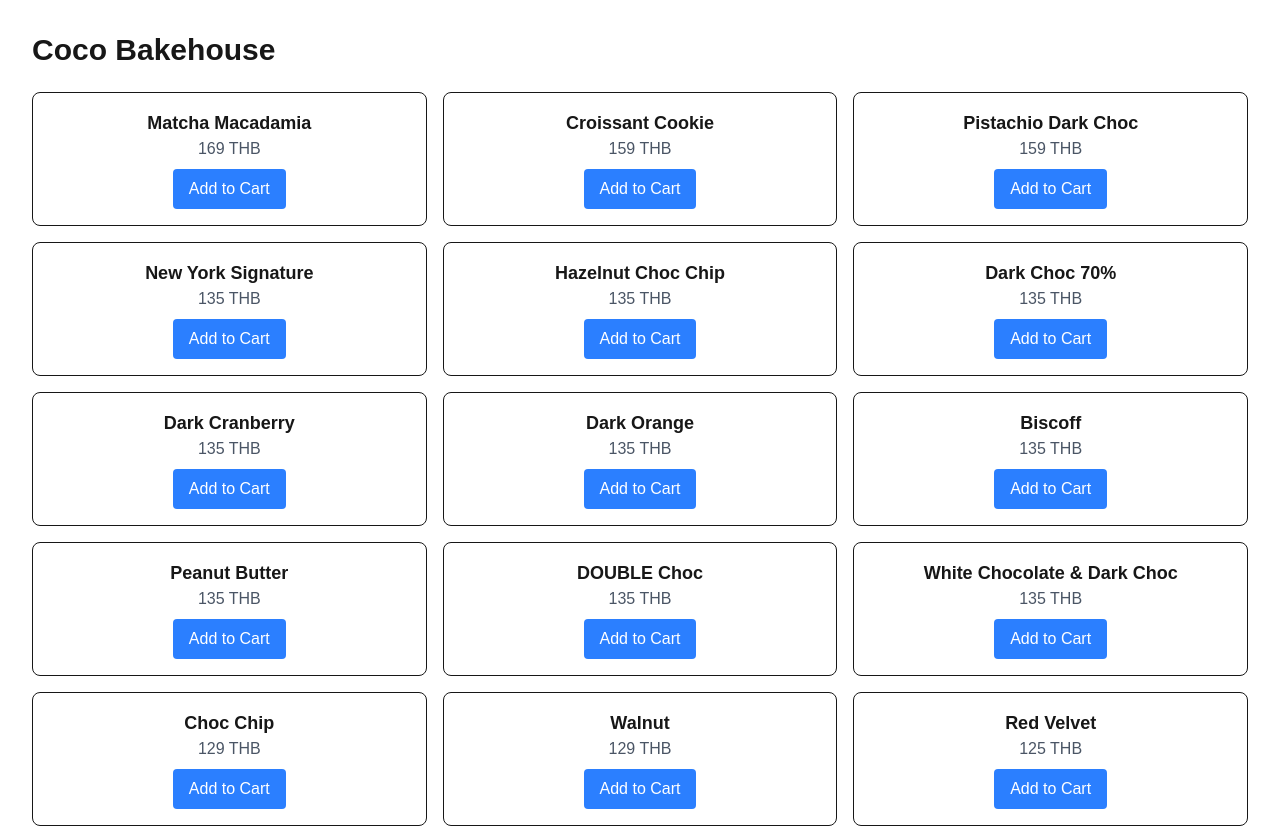
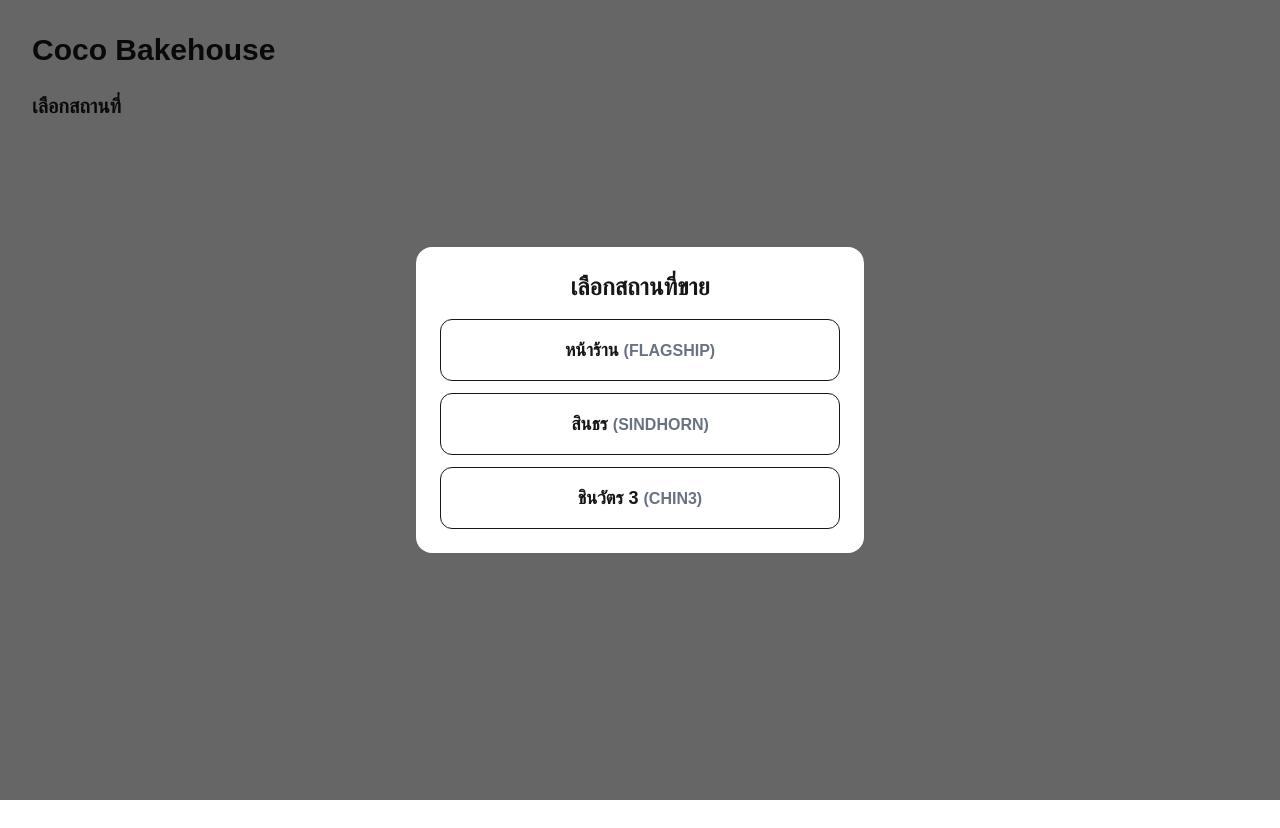
Before and after one commit to cocobakehouses-stack/nextjs-boilerplate, a Next.js app: page / in a window 1280 px wide. Shown: the top 828 px of the page. After the commit the page ends 800 px from the top, so only its background shows below. Built offline with nearby package versions, Linux system fonts and the light colour scheme.

Commit message:
Update page.tsx

```diff
--- a/app/page.tsx
+++ b/app/page.tsx
@@ -12,6 +12,9 @@
 export default function Home() {
   const [cart, setCart] = useState<CartItem[]>([]);
   const [addedItems, setAddedItems] = useState<Record<number, boolean>>({});
+
+  // ✅ เพิ่ม state สำหรับ location
+  const [location, setLocation] = useState<LocationId | null>(null);
 
   const addToCart = (product: Product) => {
     const existingItem = cart.find((item) => item.id === product.id);
@@ -59,6 +62,16 @@
     <main className="p-8">
       <h1 className="text-3xl font-bold mb-6">Coco Bakehouse</h1>
 
+      {/* ✅ ให้ผู้ใช้เลือก Location ก่อน */}
+      {!location ? (
+        <div className="mb-6">
+          <h2 className="text-xl font-semibold mb-2">เลือกสถานที่</h2>
+          <LocationPicker onSelect={(loc) => setLocation(loc)} />
+        </div>
+      ) : (
+        <>
+          <p className="mb-4">📍 Location: {location}</p>
+
           {/* สินค้า */}
           <div className="grid grid-cols-1 sm:grid-cols-3 gap-4">
             {products.map((product) => (
@@ -100,14 +113,18 @@
                     </div>
                     <div className="flex items-center gap-2">
                       <button
-                    onClick={() => updateQuantity(item.id, item.quantity - 1)}
+                        onClick={() =>
+                          updateQuantity(item.id, item.quantity - 1)
+                        }
                         className="px-2 py-1 border rounded"
                       >
                         -
                       </button>
                       <span>{item.quantity}</span>
                       <button
-                    onClick={() => updateQuantity(item.id, item.quantity + 1)}
+                        onClick={() =>
+                          updateQuantity(item.id, item.quantity + 1)
+                        }
                         className="px-2 py-1 border rounded"
                       >
                         +
@@ -127,6 +144,8 @@
               </div>
             )}
           </div>
+        </>
+      )}
     </main>
   );
 }
```
Lines whose indentation alone changed are shown as unchanged.
